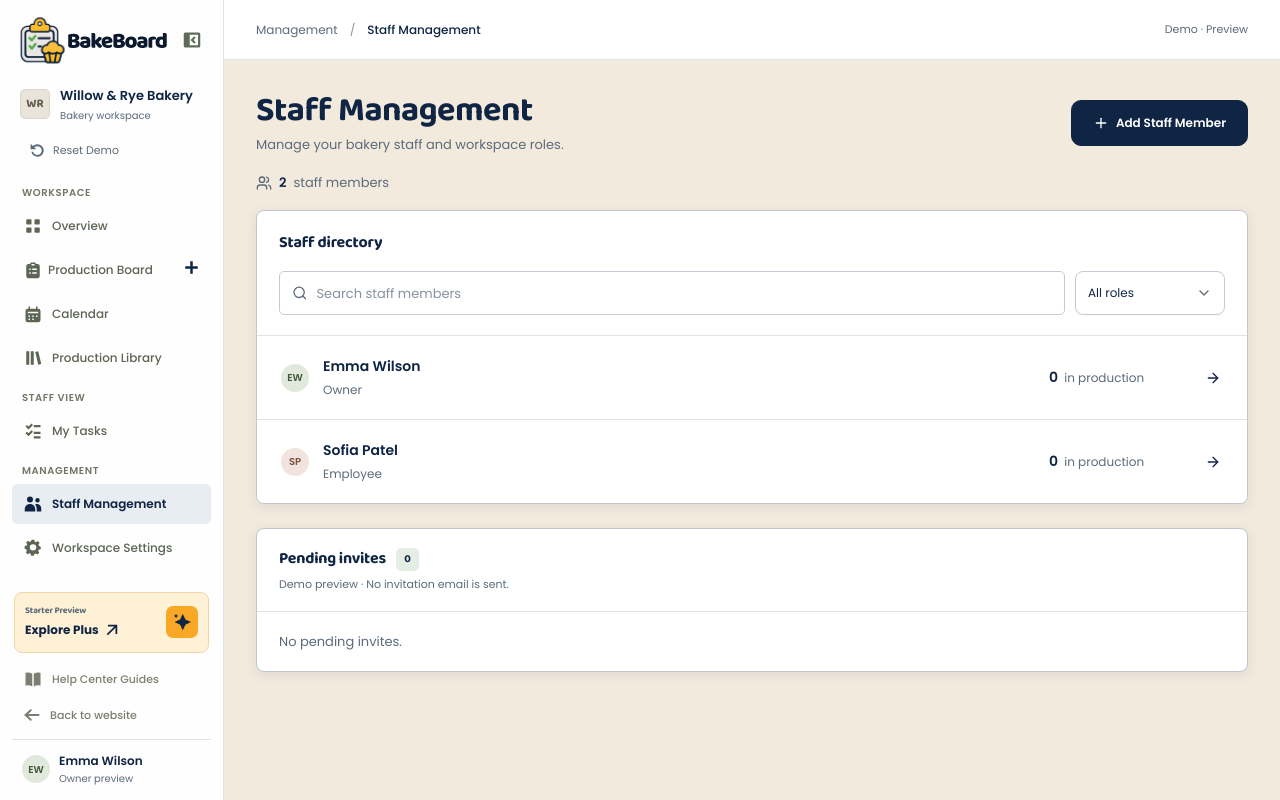
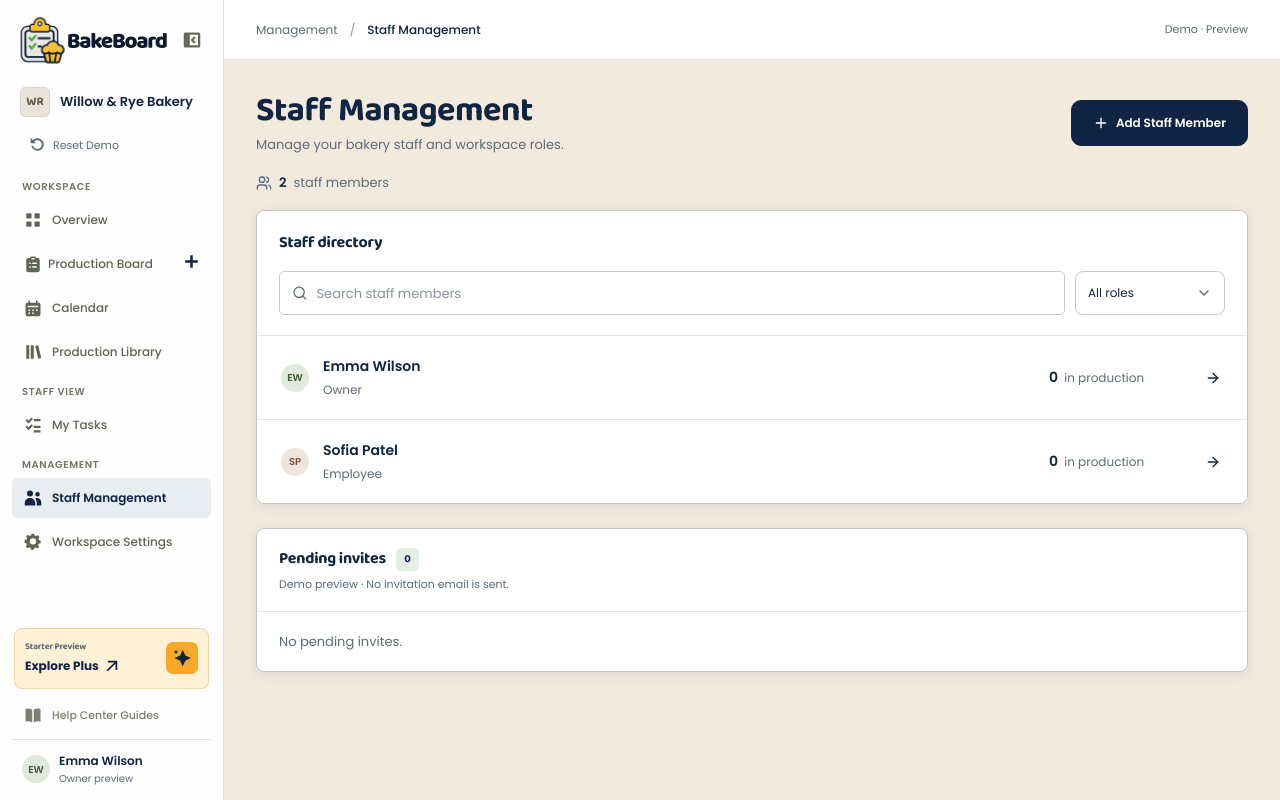
Before and after one commit to tekpair/bakeboard-demo, a Next.js app: page /demo/team in a window 1280 px wide. Built offline with nearby package versions, Linux system fonts and the light colour scheme.

Commit message:
Simplify demo sidebar workspace identity

```diff
--- a/src/components/app-shell.tsx
+++ b/src/components/app-shell.tsx
@@ -226,7 +226,6 @@ export function AppShell({
           <WorkspaceAvatar workspace={workspace} />
           <span className="sidebar-text">
             <strong>{workspace.name}</strong>
-            <small>Bakery workspace</small>
           </span>
         </div>
         {!accessRevoked && (
@@ -410,15 +409,6 @@ export function AppShell({
           >
             <SidebarIcon name="help" size={18} />
             <span className="sidebar-text">Help Center Guides</span>
-          </Link>
-          <Link
-            href="/"
-            className="sidebar-link"
-            title="Back to website"
-            aria-label="Back to website"
-          >
-            <SidebarIcon name="back" size={16} />
-            <span className="sidebar-text">Back to website</span>
           </Link>
           <div
             className="profile-menu"
```
Also changed, not shown: src/app/globals.css.
